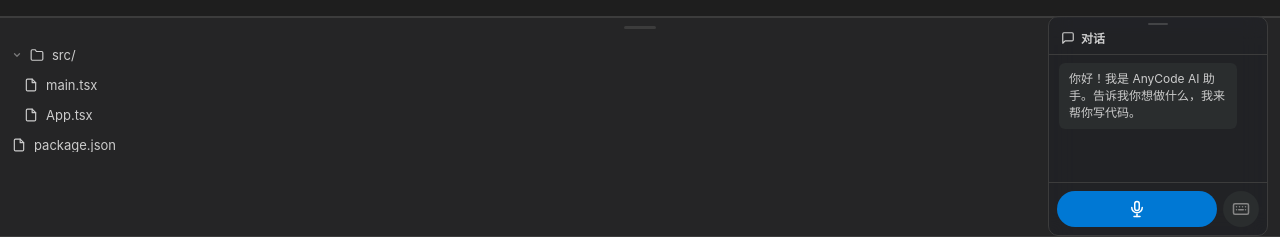
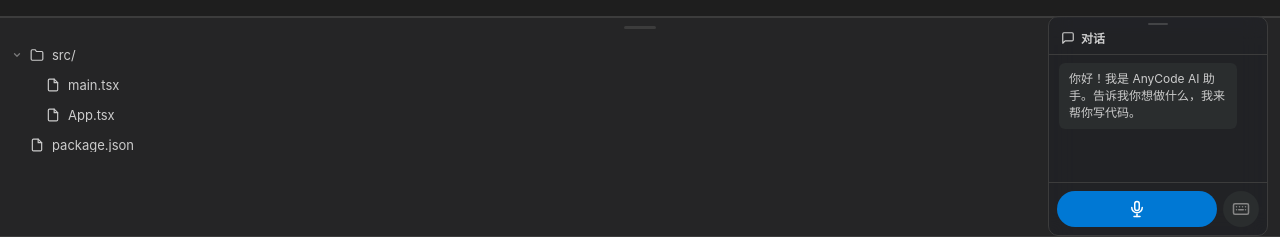
Before and after one commit to wyattzheng/any-code, a React (Vite) app in the folder packages/app/: page / in a window 1280 px wide. Shown: the part 504-741 px from the top of the page. Built offline with nearby package versions, Linux system fonts and the light colour scheme.

Commit message:
fix(app): correct file tree indentation alignment

```diff
--- a/packages/app/src/components/FileBrowser.css
+++ b/packages/app/src/components/FileBrowser.css
@@ -71,7 +71,12 @@
 }
 
 .file-tree-item.indent {
-    padding-left: 24px;
+    padding-left: 46px;
+}
+
+/* 根级文件：跳过 chevron 宽度对齐文件夹图标 */
+.file-tree-item.file:not(.indent) {
+    padding-left: 30px;
 }
 
 .file-content {
```
